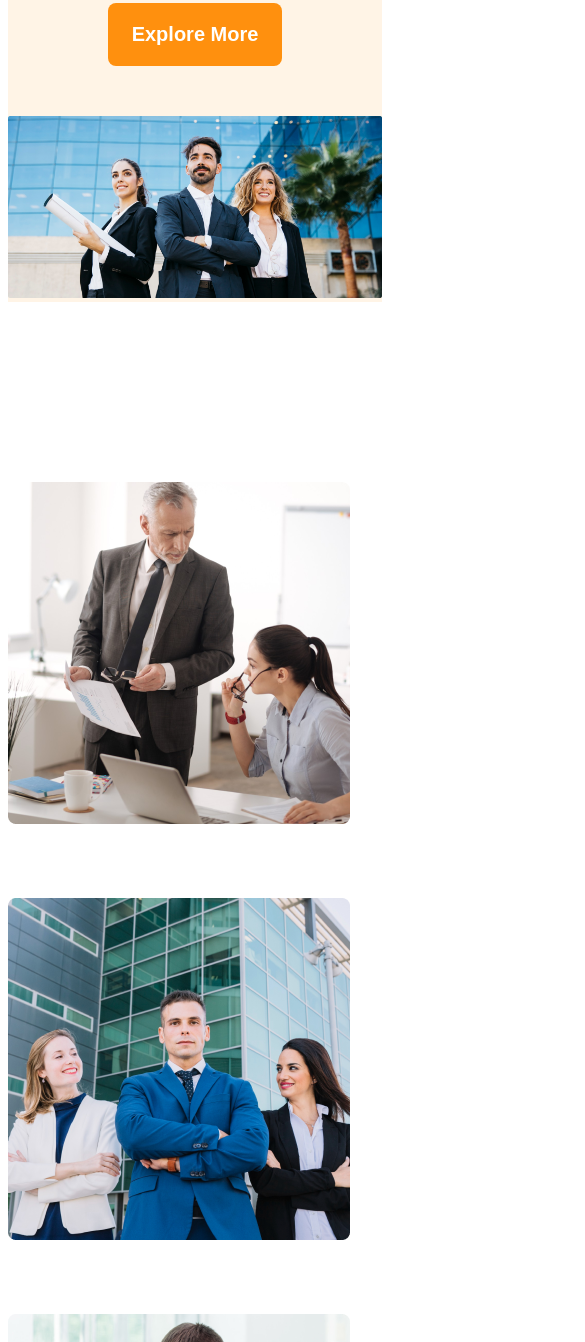
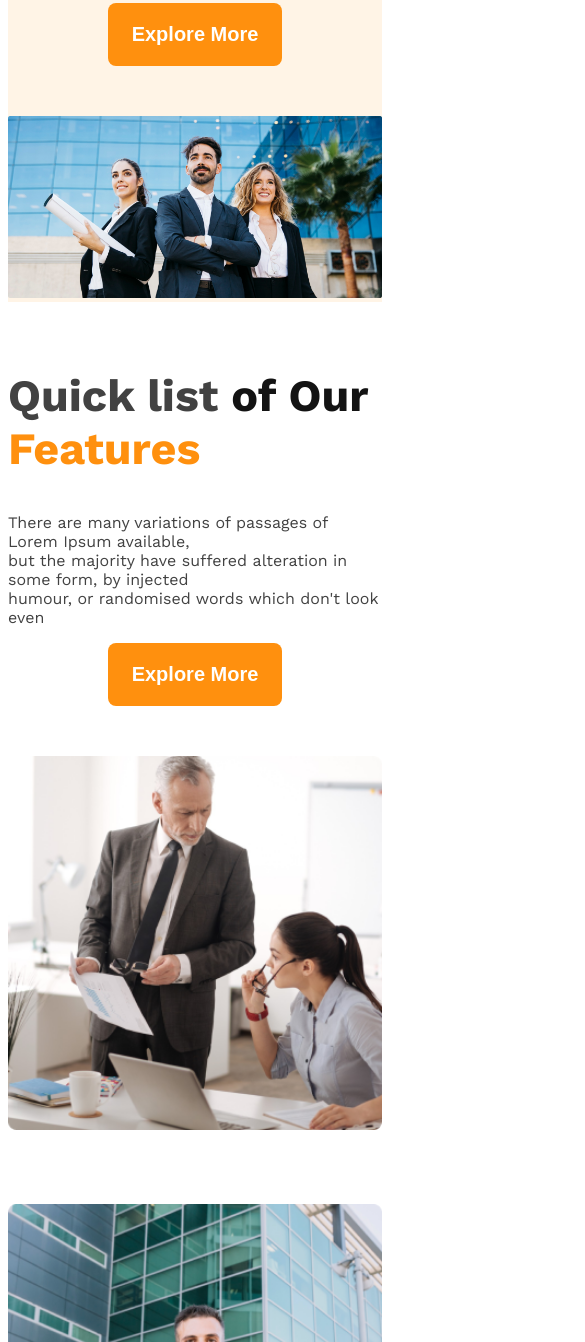
Before and after one commit to RafiulRifat1/MODULE10, a plain HTML site: page index.html in a window 390 px wide. Shown: the part 658-2000 px from the top of the page, 585 px wide, since content can reach past the window. Drawn offline with nearby package versions, Linux system fonts and the light colour scheme.

Commit message:
updated index.html and style.css file

```diff
--- a/styles.css
+++ b/styles.css
@@ -113,9 +113,8 @@
     .love-feature {
         margin-right: 100px;
     }
-     .architect-img {
-        max-width: 708px;
-        height: 982px;
+    .architect-img {
+        max-width: 100%;
     }
     #batch {
         padding: 45px 42px;
@@ -143,14 +142,39 @@
         .team-img {
             display: grid;
             grid-template-columns: repeat(1, 1fr);
+        }
         main > section {
             margin-top: 0px;
+            display: flex;
+            width: 100%;
+            margin: 0 auto;
+            align-content: center;
+            justify-items: center;
+
         }
         .team {
             flex-direction: column-reverse;
         }
-        .architect-img {
-            max-width: 100%;
-            height: auto;
+        .team-image {
+            display: block;
+            margin-left: auto;
+            margin-right: auto;
+            width: 100%;
+        }
+        .feature ,.love-feature {
+            display: block;
+            margin-left: auto;
+            margin-right: auto;
+            width: 100%;
+        }
+
+        .btn {
+            display: block;
+            margin-left: auto;
+            margin-right: auto;
+        }
+        #batch {
+            display: inline;
+            margin-left: 0px;
         }
     }
```
